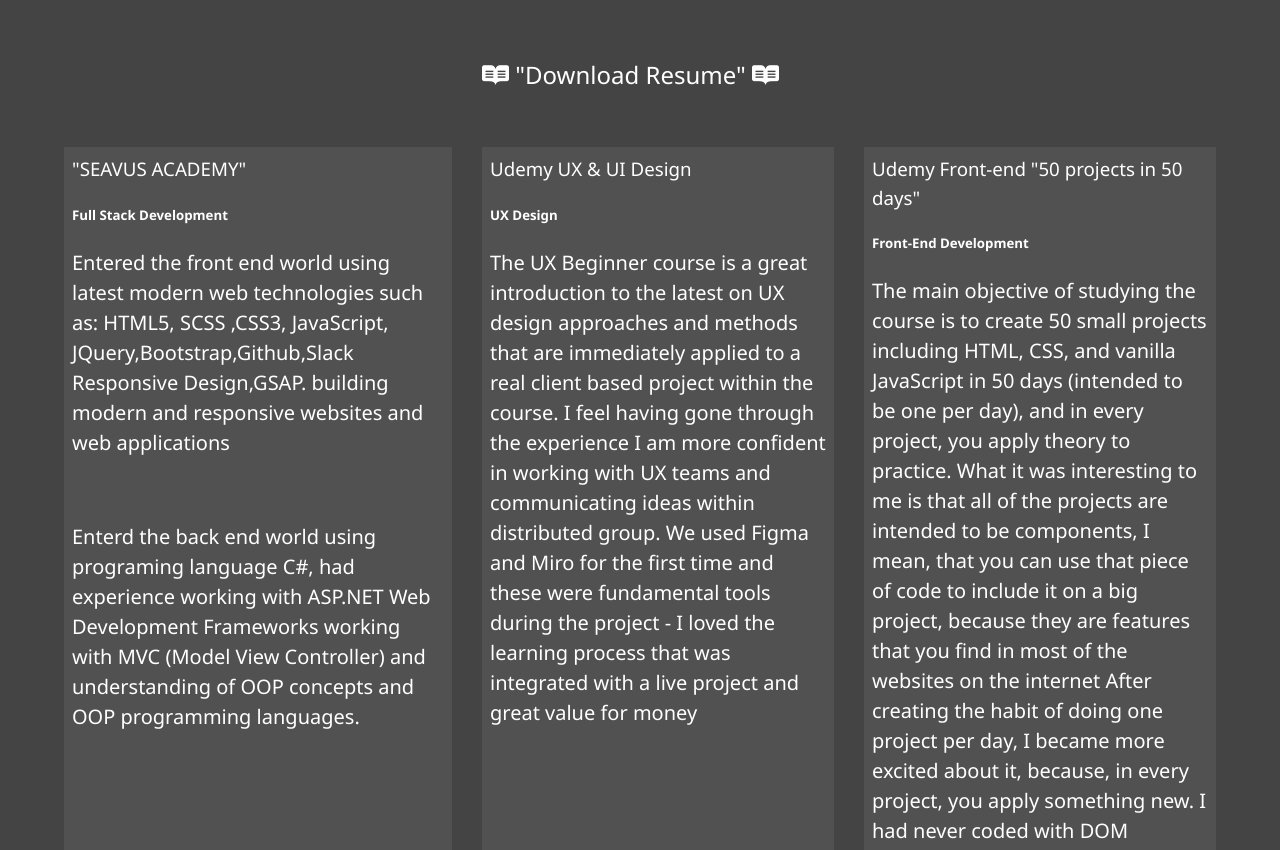
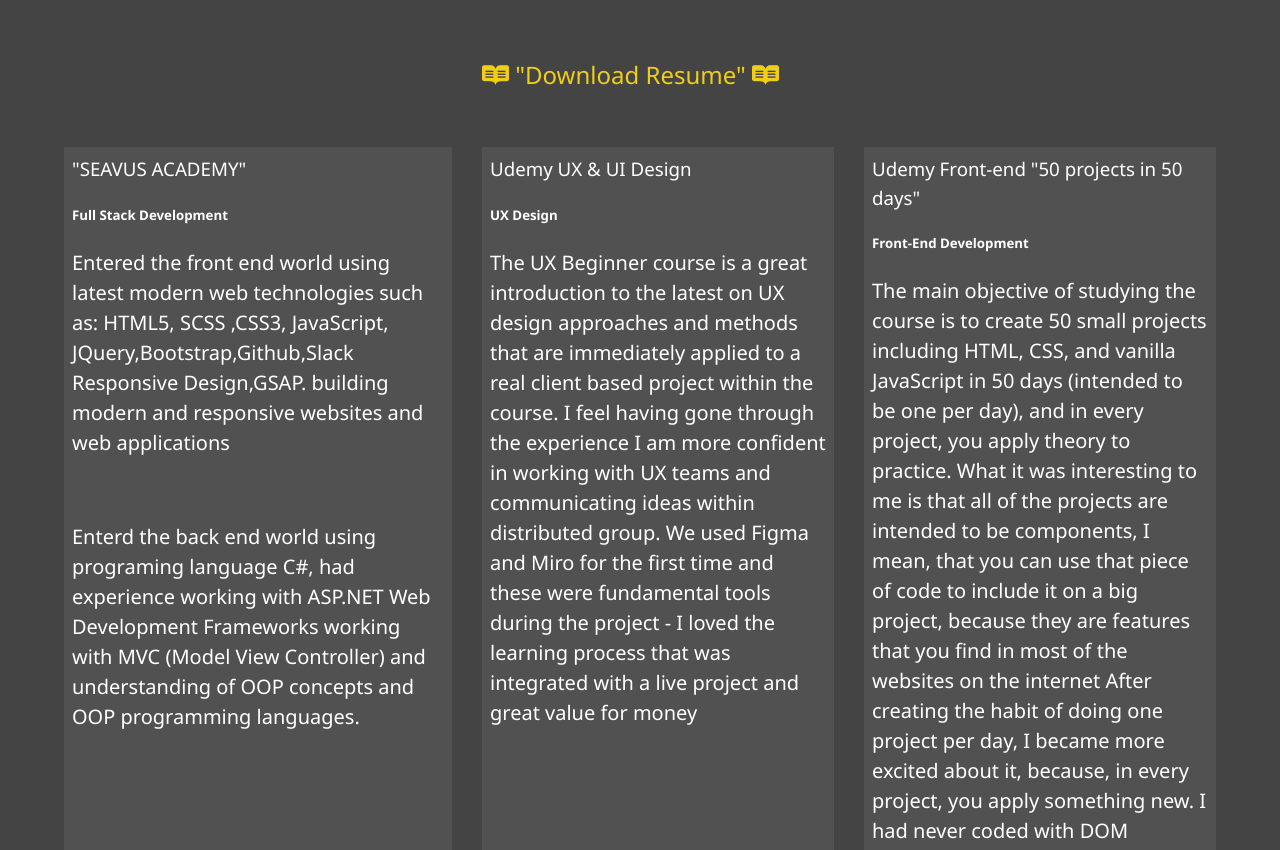
Before and after one commit to teodor12345/MyPortfolio.github.io, a website: page about.html in a window 1280 px wide. Shown: the part 1039-1889 px from the top of the page. Drawn offline with Linux system fonts and the light colour scheme.

Commit message:
Update about.html

```diff
--- a/about.html
+++ b/about.html
@@ -80,9 +80,9 @@
               GitHub Desktop,Visual Studio Code,Figma,
           <br>Adobe XD,CodePen,Terminal,CodeLab.
 
-               <p>
+               <p >
                  <br>
-                <a href="images/Grey Minimal Photo Acting Resume (6).pdf" class="special" id="design" target="_blank" download>
+                <a href="images/Grey Minimal Photo Acting Resume (6).pdf" class="special" id="design" target="_blank" download style="color: #eece1a;">
                    <i class="fab fa-readme fa-1x"></i>  "Download Resume"  <i class="fab fa-readme fa-1x"></i> </a>
 
 
```
